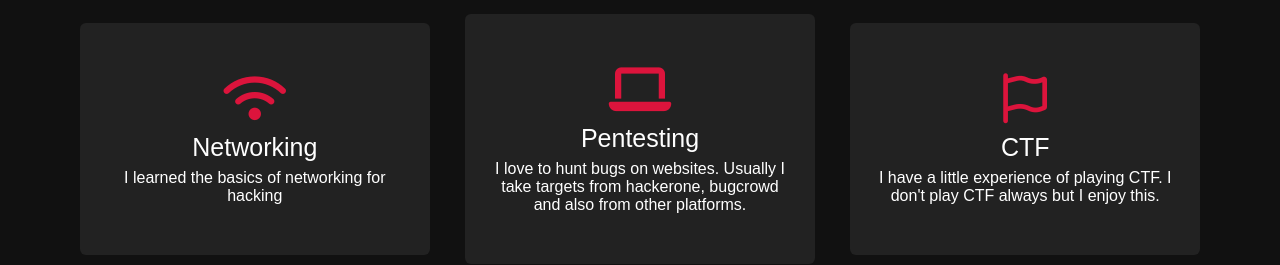
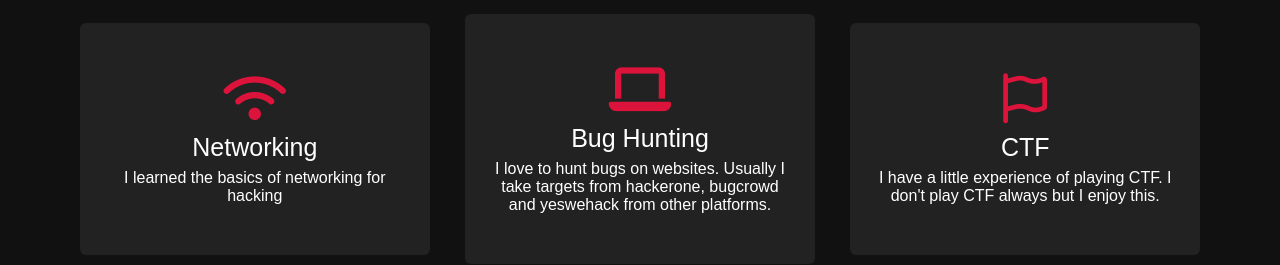
Before and after one commit to abdaljahin/jahin, a plain HTML site: page index.html in a window 1280 px wide. Shown: the part 1740-2005 px from the top of the page. Drawn offline with nearby package versions, Linux system fonts and the light colour scheme.

Commit message:
Fix HTML encoding issues in index.html

```diff
--- a/index.html
+++ b/index.html
@@ -79,8 +79,8 @@
                 <div class="card">
                     <div class="box">
                         <i class="fa-solid fa-laptop"></i>
-                        <div class="text">Pentesting</div>
-                        <p>I love to hunt bugs on websites. Usually I take targets from hackerone, bugcrowd and also from other platforms. </p>
+                        <div class="text">Bug Hunting</div>
+                        <p>I love to hunt bugs on websites. Usually I take targets from hackerone, bugcrowd and yeswehack from other platforms. </p>
                     </div>
                 </div>
                 <div class="card">
```
